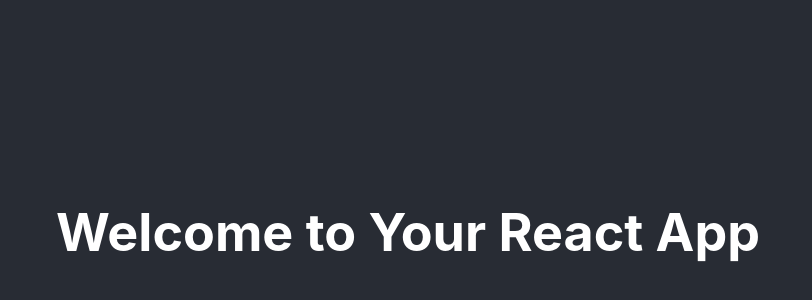
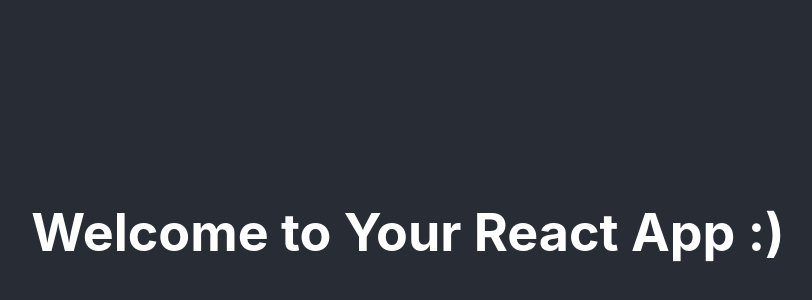
Before and after one commit to shajini-h/test-repo, a React app: page / in a window 1280 px wide. Shown: the part 168-468 px from the top of the page, without its empty margins (232-1044 px from the left). Built offline with nearby package versions, Linux system fonts and the light colour scheme.

Commit message:
Add a smily :)

```diff
--- a/src/App.js
+++ b/src/App.js
@@ -4,7 +4,7 @@
   return (
     <div className="App">
       <header className="App-header">
-        <h1>Welcome to Your React App</h1>
+        <h1>Welcome to Your React App :)</h1>
       </header>
     </div>
   );
```
